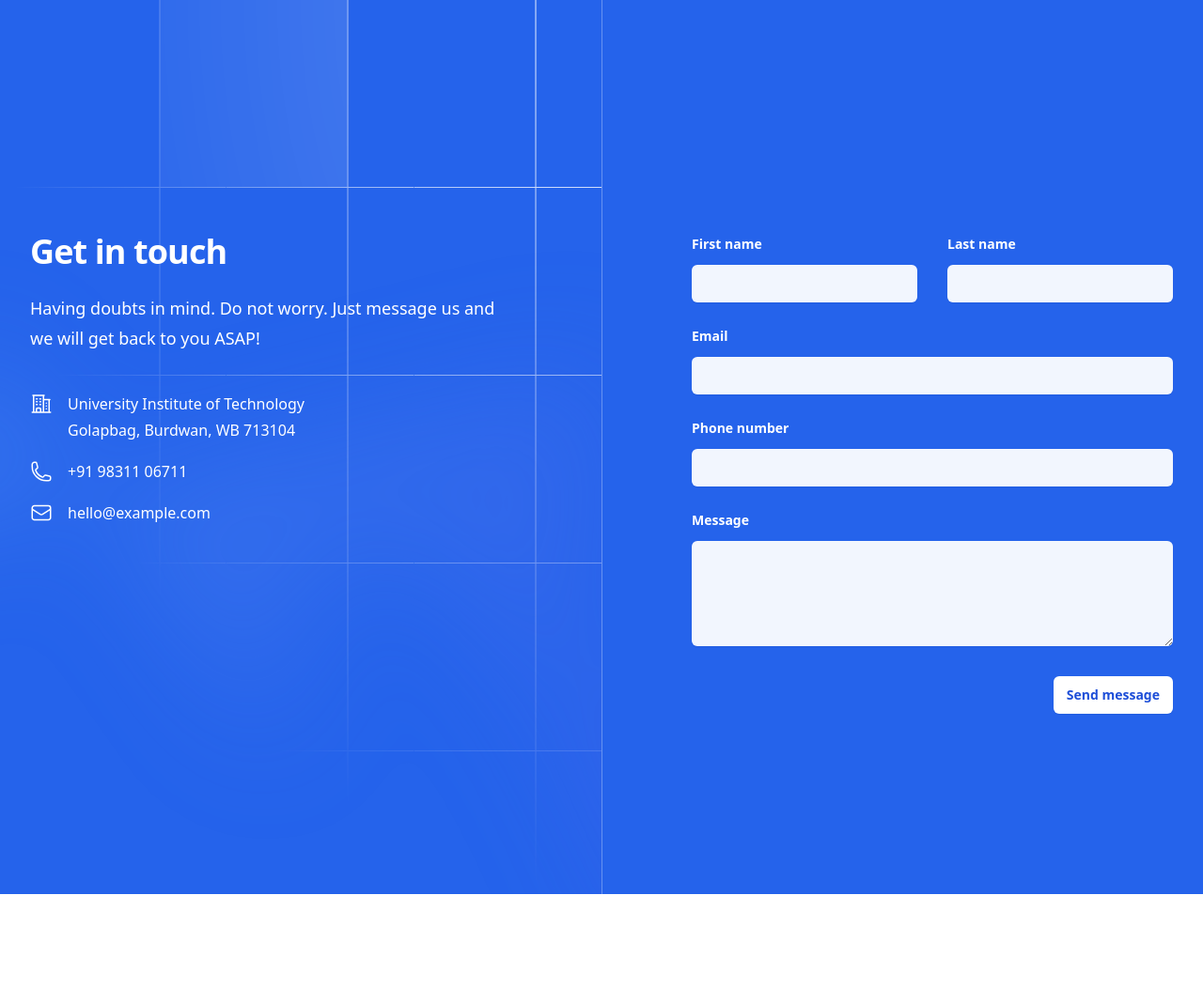
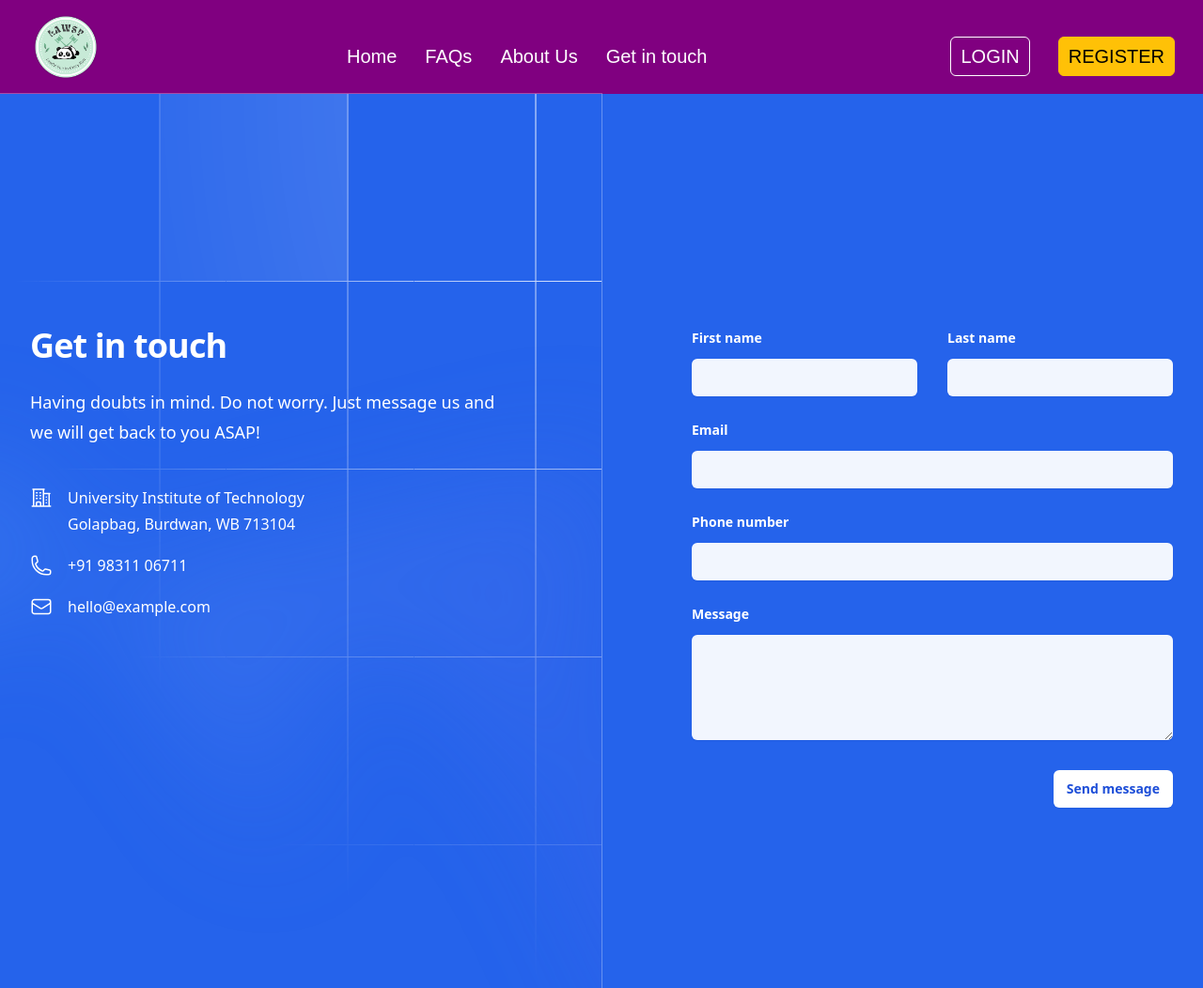
Before and after one commit to anujkkarmakar/lawsy-website, a website built with Vite: page src/html/contact.html in a window 1280 px wide. Shown: the top 1052 px of the page at 94% size. Built offline with nearby package versions, Linux system fonts and the light colour scheme.

Commit message:
Updated Navbar

```diff
--- a/src/css/navbarstyle.css
+++ b/src/css/navbarstyle.css
@@ -1,73 +1,80 @@
+html {
+    scroll-behavior: smooth;
+}
+
+* {
+    margin: 0;
+    padding: 0;
+}
+
 .navbar-custom {
-    display: flex;
-    flex-direction: row;
-    justify-content: space-between;
+    display: flex !important;
+    flex-direction: row !important;
+    justify-content: space-between !important;
     background-color: purple !important;
-    font-family: Arial, Helvetica, sans-serif;
-    align-items: center;
+    font-family: Arial, Helvetica, sans-serif !important;
+    align-items: center !important;
 }
 
 .navbar-custom ul li {
-    margin-top: 20px;
-    padding: 10px;
+    margin-top: 20px !important;
+    padding: 10px !important;
 }
 
 .navbar-custom-left-item {
-    margin-left: 20px;
+    margin-left: 20px !important;
 }
 
 .navbar-custom-center-item ul {
-    display: flex;
-    flex-direction: row;
-    list-style: none;
-    gap: 10px;
-    font-size: 20px;
-    color: white;
-    /* background-color: red; */
-    justify-content: center;
+    display: flex !important;
+    flex-direction: row !important;
+    list-style: none !important;
+    gap: 10px !important;
+    font-size: 20px !important;
+    color: white !important;
+    justify-content: center !important;
 }
 
 .navbar-custom-center-item ul li a {
-    text-decoration: none;
-    color: white;
+    text-decoration: none !important;
+    color: white !important;
 }
 
 .navbar-custom-right-item ul {
-    display: flex;
-    flex-direction: row;
-    list-style: none;
-    gap: 10px;
-    justify-content: end;
-    margin-right: 20px;
+    display: flex !important;
+    flex-direction: row !important;
+    list-style: none !important;
+    gap: 10px !important;
+    justify-content: end !important;
+    margin-right: 20px !important;
 }
 
 .login-button {
-    color: white;
-    background-color: transparent;
-    border: 1px solid white;
-    border-radius: 6px;
-    font-size: 20px;
-    padding: 5px 10px;
-    cursor: pointer;
-    transition: background-color 0.3s, color 0.3s;
+    color: white !important;
+    background-color: transparent !important;
+    border: 1px solid white !important;
+    border-radius: 6px !important;
+    font-size: 20px !important;
+    padding: 5px 10px !important;
+    cursor: pointer !important;
+    transition: background-color 0.3s, color 0.3s !important;
 
     &:hover {
-      background-color: white;
-      color: black;
+      background-color: white !important;
+      color: black !important;
     }
 }
 
 .signup-button {
-    /* Initial Styles */
-    color: black;
+    color: black !important;
     background-color: #FFC107 !important;
     border: 1px solid #FFC107 !important;
-    padding: 5px 10px;
-    border-radius: 6px;
-    cursor: pointer;
-    font-size: 20px;
-    text-transform: uppercase;
-    transition: background-color 0.3s, color 0.3s;
+    padding: 5px 10px !important;
+    border-radius: 6px !important;
+    cursor: pointer !important;
+    font-size: 20px !important;
+    text-transform: uppercase !important;
+    transition: background-color 0.3s, color 0.3s !important;
 
     &:hover {
       background-color: #ffd700 !important;
--- a/src/css/style.css
+++ b/src/css/style.css
@@ -1,23 +1,5 @@
 html {
   scroll-behavior: smooth;
-}
-
-::-webkit-scrollbar {
-  width: 10px;
-}
-
-::-webkit-scrollbar-thumb {
-  background-image: linear-gradient(
-    to right,
-    rgb(172, 172, 254),
-    rgb(20, 20, 248)
-  );
-  border-radius: 10px;
-}
-
-::-webkit-scrollbar-track {
-  background: white;
-  border-radius: 10px;
 }
 
 * {
--- a/src/html/contact.html
+++ b/src/html/contact.html
@@ -4,10 +4,12 @@
     <meta charset="UTF-8">
     <meta name="viewport" content="width=device-width, initial-scale=1.0">
     <title>Contact Us</title>
-    <link rel="stylesheet" href="/main.css">
     <link rel="shortcut icon" href="/images/lawsy-logo.ico" type="image/x-icon">
+    <link rel="stylesheet" href="/src/css/navbarstyle.css">
 </head>
 <body>
+
+  <section id="nav-bar"></section>
 
 <div class="bg-white">
     <!-- Header -->
@@ -370,6 +372,7 @@
   </div>
 
   <!-- <script src="js/theme.js"></script> -->
-  <script src="https://cdn.tailwindcss.com"></script>
 </body>
+<script src="https://cdn.tailwindcss.com"></script>
+<script src="/src/js/loadnavbar.js"></script>
 </html>
--- a/src/js/loadnavbar.js
+++ b/src/js/loadnavbar.js
@@ -1,7 +1,7 @@
 document.getElementById("nav-bar").innerHTML = `
     <div class="navbar-custom" id="navbar-custom">
         <div class="navbar-custom-left-item">
-                <a href="#"><img src="/images/lawsy-logo.png" style="height: 100px; width: auto;" alt="lawsy logo"></a>
+            <a href="/src/html/index.html"><img src="/images/lawsy-logo.png" style="height: 100px; width: auto;" alt="lawsy logo"></a>
         </div>
         <div class="navbar-custom-center-item">
             <ul>
```
Also changed, not shown: src/html/index.html (+1 -2 lines), src/html/login.html (+2 -2 lines). Lines whose indentation alone changed are shown as unchanged.
